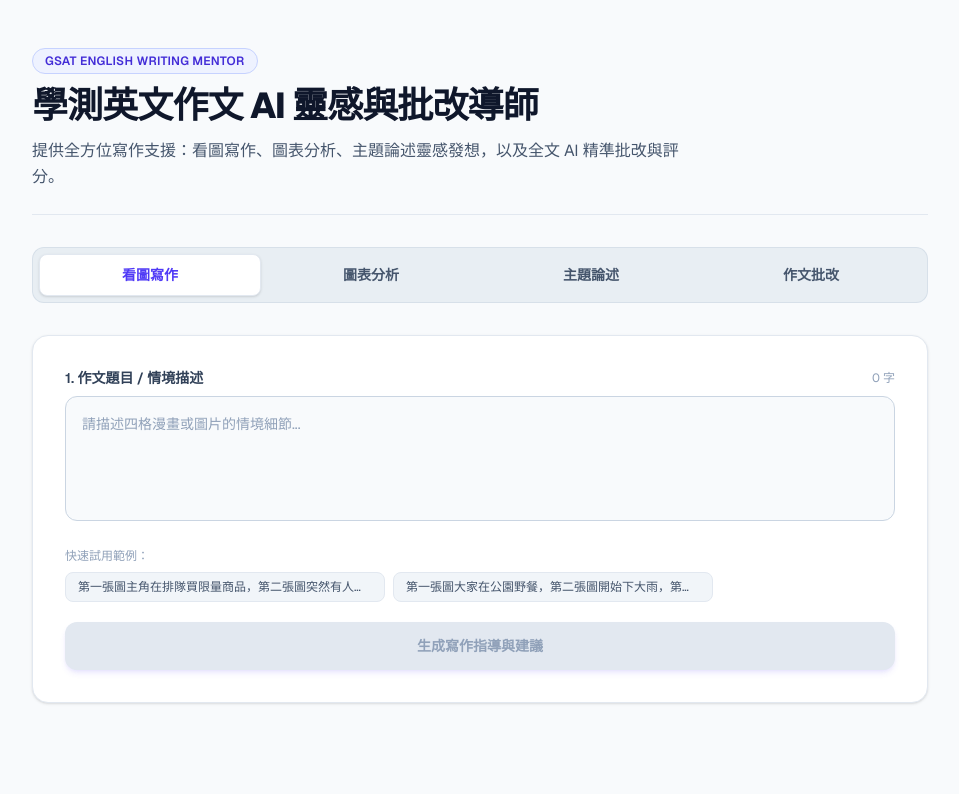
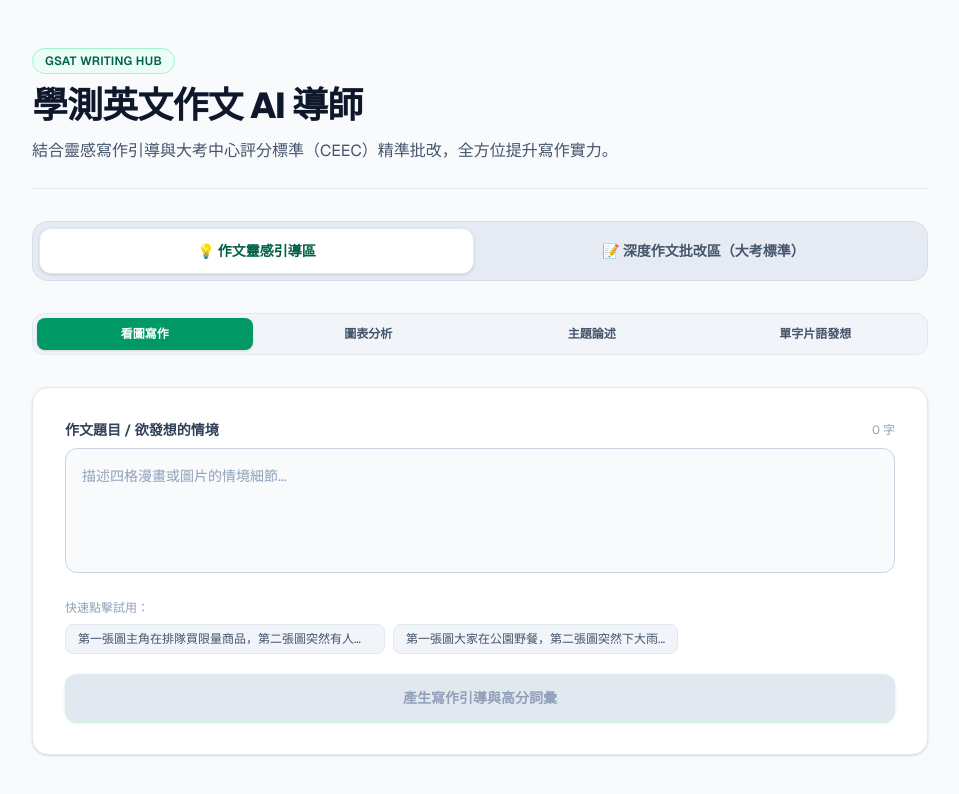
Before and after one commit to jeraldlin66-ops/gsat_eng_essay, a Next.js app: page / in a window 1280 px wide. Shown: the top 794 px of the page, without its empty margins (160-1119 px from the left). Built offline with nearby package versions, Linux system fonts and the light colour scheme.

Commit message:
feat: separate guidance/correction sections with CEEC criteria and sage green theme

```diff
--- a/app/page.tsx
+++ b/app/page.tsx
@@ -3,44 +3,48 @@
 import { useState } from 'react';
 import { generateEssayHelp } from './actions';
 
-type TabType = 'picture' | 'chart' | 'essay' | 'correction';
+type MainMode = 'guidance' | 'correction';
+type GuidanceType = 'picture' | 'chart' | 'essay' | 'vocab';
 
-const TAB_CONFIG: Record<TabType, { label: string; placeholder: string; examples: string[] }> = {
+const GUIDANCE_CONFIG: Record<GuidanceType, { label: string; placeholder: string; examples: string[] }> = {
   picture: {
     label: '看圖寫作',
-    placeholder: '請描述四格漫畫或圖片的情境細節...',
+    placeholder: '描述四格漫畫或圖片的情境細節...',
     examples: [
       '第一張圖主角在排隊買限量商品，第二張圖突然有人插隊...',
-      '第一張圖大家在公園野餐，第二張圖開始下大雨，第三張圖...',
+      '第一張圖大家在公園野餐，第二張圖突然下大雨...',
     ],
   },
   chart: {
     label: '圖表分析',
-    placeholder: '請描述圖表主題、數據趨勢與主要對比...',
+    placeholder: '描述圖表主題、數據趨勢與主要對比...',
     examples: [
-      '描述 2010 年至 2020 年台灣青少年使用社群媒體的時間變化圖表...',
+      '描述 2010 年至 2020 年台灣青少年使用社群媒體的時間變化...',
       '比較高中生選擇打工與參加社團的比例變化...',
     ],
   },
   essay: {
     label: '主題論述',
-    placeholder: '請輸入作文題目或欲討論的核心情境...',
+    placeholder: '輸入作文題目或欲討論的核心話題...',
     examples: [
       '討論高中生是否應該被禁止攜帶智慧型手機到學校...',
       '面對失敗與挫折時，你認為最重要的心態是什麼？',
     ],
   },
-  correction: {
-    label: '作文批改',
-    placeholder: '請輸入作文題目描述...',
+  vocab: {
+    label: '單字片語發想',
+    placeholder: '輸入你想寫的主題主題（例如：AI科技、環保、心理壓力...）',
     examples: [
-      '題目：討論高中生是否應該攜帶手機到校。',
+      '關於「人工智慧對未來工作影響」的高級單字片語',
+      '關於「現代人焦慮與心理健康」的高分描寫詞彙',
     ],
   },
 };
 
 export default function Home() {
-  const [activeTab, setActiveTab] = useState<TabType>('picture');
+  const [mainMode, setMainMode] = useState<MainMode>('guidance');
+  const [guidanceType, setGuidanceType] = useState<GuidanceType>('picture');
+
   const [topic, setTopic] = useState('');
   const [userEssay, setUserEssay] = useState('');
   const [loading, setLoading] = useState(false);
@@ -49,17 +53,14 @@ export default function Home() {
 
   const handleGenerate = async () => {
     if (!topic.trim()) return;
-    if (activeTab === 'correction' && !userEssay.trim()) return;
+    if (mainMode === 'correction' && !userEssay.trim()) return;
 
     setLoading(true);
     setResult('');
 
     try {
-      const res = await generateEssayHelp(
-        topic,
-        TAB_CONFIG[activeTab].label,
-        activeTab === 'correction' ? userEssay : undefined
-      );
+      const subTypeName = mainMode === 'guidance' ? GUIDANCE_CONFIG[guidanceType].label : '作文批改';
+      const res = await generateEssayHelp(mainMode, subTypeName, topic, userEssay);
       setResult(res);
     } catch (err) {
       setResult('生成失敗，請確認伺服器設定。');
@@ -76,71 +77,107 @@ export default function Home() {
   };
 
   return (
-    <main className="min-h-screen bg-slate-50 text-slate-800 p-6 md:p-12 font-sans selection:bg-indigo-100 selection:text-indigo-900">
+    <main className="min-h-screen bg-slate-50 text-slate-800 p-6 md:p-12 font-sans selection:bg-emerald-100 selection:text-emerald-900">
       <div className="max-w-4xl mx-auto space-y-8">
 
-        {/* Header Section */}
+        {/* Header */}
         <header className="space-y-3 text-center md:text-left border-b border-slate-200 pb-6">
-          <div className="inline-flex items-center gap-2 px-3 py-1 rounded-full bg-indigo-50 border border-indigo-200 text-indigo-700 text-xs font-semibold tracking-wide uppercase">
-            GSAT English Writing Mentor
+          <div className="inline-flex items-center gap-2 px-3 py-1 rounded-full bg-emerald-50 border border-emerald-200 text-emerald-800 text-xs font-semibold tracking-wide uppercase">
+            GSAT Writing Hub
           </div>
           <h1 className="text-3xl md:text-4xl font-extrabold tracking-tight text-slate-900">
-            學測英文作文 AI 靈感與批改導師
+            學測英文作文 AI 導師
           </h1>
           <p className="text-slate-600 text-sm md:text-base max-w-2xl leading-relaxed">
-            提供全方位寫作支援：看圖寫作、圖表分析、主題論述靈感發想，以及全文 AI 精準批改與評分。
+            結合靈感寫作引導與大考中心評分標準（CEEC）精準批改，全方位提升寫作實力。
           </p>
         </header>
 
-        {/* Tab Navigation */}
-        <div className="flex p-1.5 bg-slate-200/70 rounded-xl border border-slate-300/60">
-          {(Object.keys(TAB_CONFIG) as TabType[]).map((tabKey) => {
-            const isActive = activeTab === tabKey;
-            return (
+        {/* 主分區：引導區 vs 批改區 */}
+        <div className="grid grid-cols-2 gap-3 p-1.5 bg-slate-200/80 rounded-2xl border border-slate-300/60">
           <button
-                key={tabKey}
             onClick={() => {
-                  setActiveTab(tabKey);
-                  setTopic('');
-                  setUserEssay('');
+              setMainMode('guidance');
               setResult('');
             }}
-                className={`flex-1 py-2.5 text-sm font-semibold rounded-lg transition-all duration-200 ${
-                  isActive
-                    ? 'bg-white text-indigo-600 shadow-sm border border-slate-200'
+            className={`py-3 text-sm font-bold rounded-xl transition-all duration-200 ${
+              mainMode === 'guidance'
+                ? 'bg-white text-emerald-800 shadow-sm border border-slate-200'
                 : 'text-slate-600 hover:text-slate-900 hover:bg-slate-100/50'
             }`}
           >
-                {TAB_CONFIG[tabKey].label}
+            💡 作文靈感引導區
+          </button>
+          <button
+            onClick={() => {
+              setMainMode('correction');
+              setResult('');
+            }}
+            className={`py-3 text-sm font-bold rounded-xl transition-all duration-200 ${
+              mainMode === 'correction'
+                ? 'bg-white text-emerald-800 shadow-sm border border-slate-200'
+                : 'text-slate-600 hover:text-slate-900 hover:bg-slate-100/50'
+            }`}
+          >
+            📝 深度作文批改區（大考標準）
+          </button>
+        </div>
+
+        {/* 引導區子選單 */}
+        {mainMode === 'guidance' && (
+          <div className="flex flex-wrap gap-2 p-1 bg-slate-100 rounded-xl border border-slate-200">
+            {(Object.keys(GUIDANCE_CONFIG) as GuidanceType[]).map((key) => {
+              const isActive = guidanceType === key;
+              return (
+                <button
+                  key={key}
+                  onClick={() => {
+                    setGuidanceType(key);
+                    setTopic('');
+                  }}
+                  className={`flex-1 min-w-[120px] py-2 text-xs font-semibold rounded-lg transition-all ${
+                    isActive
+                      ? 'bg-emerald-600 text-white shadow-sm'
+                      : 'text-slate-600 hover:text-slate-900 hover:bg-slate-200/60'
+                  }`}
+                >
+                  {GUIDANCE_CONFIG[key].label}
                 </button>
               );
             })}
           </div>
+        )}
 
-        {/* Input & Action Area */}
+        {/* 輸入區塊 */}
         <div className="space-y-5 bg-white p-6 md:p-8 rounded-2xl border border-slate-200 shadow-sm">
 
-          {/* 題目輸入框 */}
+          {/* 題目欄位 */}
           <div className="space-y-2">
             <div className="flex justify-between items-center text-sm font-semibold text-slate-700">
-              <label htmlFor="topic-input">1. 作文題目 / 情境描述</label>
+              <label htmlFor="topic-input">
+                {mainMode === 'guidance' ? '作文題目 / 欲發想的情境' : '1. 作文題目描述'}
+              </label>
               <span className="text-xs text-slate-400 font-normal">{topic.length} 字</span>
             </div>
             <textarea
               id="topic-input"
-              rows={activeTab === 'correction' ? 2 : 4}
+              rows={mainMode === 'correction' ? 2 : 4}
               value={topic}
               onChange={(e) => setTopic(e.target.value)}
-              placeholder={TAB_CONFIG[activeTab].placeholder}
-              className="w-full bg-slate-50 border border-slate-300 rounded-xl p-4 text-slate-800 placeholder:text-slate-400 focus:bg-white focus:outline-none focus:ring-2 focus:ring-indigo-500/20 focus:border-indigo-600 text-sm transition-all resize-none leading-relaxed"
+              placeholder={
+                mainMode === 'guidance'
+                  ? GUIDANCE_CONFIG[guidanceType].placeholder
+                  : '請輸入作文題目描述或提示...'
+              }
+              className="w-full bg-slate-50 border border-slate-300 rounded-xl p-4 text-slate-800 placeholder:text-slate-400 focus:bg-white focus:outline-none focus:ring-2 focus:ring-emerald-500/20 focus:border-emerald-600 text-sm transition-all resize-none leading-relaxed"
             />
           </div>
 
-          {/* 批改專用：英文文章輸入框 */}
-          {activeTab === 'correction' && (
+          {/* 批改區特有：英文內文輸入欄 */}
+          {mainMode === 'correction' && (
             <div className="space-y-2 pt-2 border-t border-slate-100">
               <div className="flex justify-between items-center text-sm font-semibold text-slate-700">
-                <label htmlFor="essay-input">2. 貼上你的英文作文全文</label>
+                <label htmlFor="essay-input">2. 貼上英文作文全文（將檢驗文法、拼字、標點與組織）</label>
                 <span className="text-xs text-slate-400 font-normal">{userEssay.length} 字</span>
               </div>
               <textarea
@@ -149,32 +186,34 @@ export default function Home() {
                 value={userEssay}
                 onChange={(e) => setUserEssay(e.target.value)}
                 placeholder="Please paste your full English essay here..."
-                className="w-full bg-slate-50 border border-slate-300 rounded-xl p-4 text-slate-800 placeholder:text-slate-400 focus:bg-white focus:outline-none focus:ring-2 focus:ring-indigo-500/20 focus:border-indigo-600 text-sm transition-all resize-none leading-relaxed font-mono"
+                className="w-full bg-slate-50 border border-slate-300 rounded-xl p-4 text-slate-800 placeholder:text-slate-400 focus:bg-white focus:outline-none focus:ring-2 focus:ring-emerald-500/20 focus:border-emerald-600 text-sm transition-all resize-none leading-relaxed font-mono"
               />
             </div>
           )}
 
-          {/* 快速試用範例 */}
+          {/* 試用範例 */}
+          {mainMode === 'guidance' && (
             <div className="space-y-2">
-            <span className="text-xs font-medium text-slate-400 block">快速試用範例：</span>
+              <span className="text-xs font-medium text-slate-400 block">快速點擊試用：</span>
               <div className="flex flex-wrap gap-2">
-              {TAB_CONFIG[activeTab].examples.map((ex, idx) => (
+                {GUIDANCE_CONFIG[guidanceType].examples.map((ex, idx) => (
                   <button
                     key={idx}
                     onClick={() => setTopic(ex)}
-                  className="text-xs text-slate-600 hover:text-indigo-600 bg-slate-100 hover:bg-indigo-50 border border-slate-200 px-3 py-1.5 rounded-lg transition text-left truncate max-w-xs"
+                    className="text-xs text-slate-600 hover:text-emerald-700 bg-slate-100 hover:bg-emerald-50 border border-slate-200 px-3 py-1.5 rounded-lg transition text-left truncate max-w-xs"
                   >
                     {ex}
                   </button>
                 ))}
               </div>
             </div>
+          )}
 
-          {/* 提交按鈕 */}
+          {/* 淺綠色生成按鈕 */}
           <button
             onClick={handleGenerate}
-            disabled={loading || !topic.trim() || (activeTab === 'correction' && !userEssay.trim())}
-            className="w-full py-3.5 bg-indigo-600 hover:bg-indigo-700 disabled:bg-slate-200 disabled:text-slate-400 font-semibold rounded-xl text-white text-sm transition-all duration-200 flex items-center justify-center gap-2 shadow-md shadow-indigo-600/10 active:scale-[0.99]"
+            disabled={loading || !topic.trim() || (mainMode === 'correction' && !userEssay.trim())}
+            className="w-full py-3.5 bg-emerald-500 hover:bg-emerald-600 disabled:bg-slate-200 disabled:text-slate-400 font-bold rounded-xl text-white text-sm transition-all duration-200 flex items-center justify-center gap-2 shadow-sm shadow-emerald-500/20 active:scale-[0.99]"
           >
             {loading ? (
               <span className="flex items-center gap-2">
@@ -182,17 +221,17 @@ export default function Home() {
                   <circle className="opacity-25" cx="12" cy="12" r="10" stroke="currentColor" strokeWidth="4"></circle>
                   <path className="opacity-75" fill="currentColor" d="M4 12a8 8 0 018-8V0C5.373 0 0 5.373 0 12h4zm2 5.291A7.962 7.962 0 014 12H0c0 3.042 1.135 5.824 3 7.938l3-2.647z"></path>
                 </svg>
-                {activeTab === 'correction' ? '正在細心批改與計算分數...' : '正在分析題目並生成寫作建議...'}
+                {mainMode === 'correction' ? '大考標準比對與精細批改中...' : '生成靈感與寫作引導中...'}
               </span>
-            ) : activeTab === 'correction' ? (
-              '開始精細批改作文'
+            ) : mainMode === 'correction' ? (
+              '進行大考標準精細批改'
             ) : (
-              '生成寫作指導與建議'
+              '產生寫作引導與高分詞彙'
             )}
           </button>
         </div>
 
-        {/* Loading Skeleton */}
+        {/* Loading 動畫 */}
         {loading && (
           <div className="p-6 bg-white border border-slate-200 rounded-2xl space-y-4 animate-pulse">
             <div className="h-5 bg-slate-200 rounded w-1/4"></div>
@@ -208,14 +247,14 @@ export default function Home() {
         {result && !loading && (
           <div className="p-6 md:p-8 bg-white border border-slate-200 rounded-2xl shadow-sm space-y-4">
             <div className="flex justify-between items-center border-b border-slate-100 pb-4">
-              <h2 className="text-base font-bold text-indigo-900">
-                {activeTab === 'correction' ? '作文批改與分析報告' : '寫作指導與建議內容'}
+              <h2 className="text-base font-bold text-emerald-900">
+                {mainMode === 'correction' ? '大考中心標準批改與分析報告' : '寫作引導與詞彙發想建議'}
               </h2>
               <button
                 onClick={handleCopy}
-                className="text-xs px-3 py-1.5 rounded-lg bg-slate-100 hover:bg-slate-200 text-slate-700 font-medium transition flex items-center gap-1.5 border border-slate-200"
+                className="text-xs px-3 py-1.5 rounded-lg bg-emerald-50 hover:bg-emerald-100 text-emerald-800 font-medium transition flex items-center gap-1.5 border border-emerald-200"
               >
-                {copied ? '已複製內容' : '複製建議'}
+                {copied ? '已複製內容' : '複製報告內容'}
               </button>
             </div>
             <div className="whitespace-pre-wrap text-slate-700 text-sm leading-relaxed tracking-wide font-sans">
```
Also changed, not shown: app/actions.ts (+34 -19 lines). Lines whose indentation alone changed are shown as unchanged.
